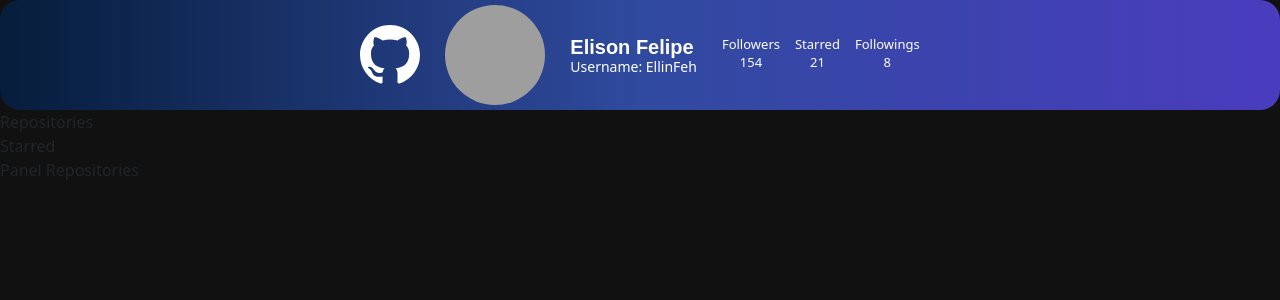
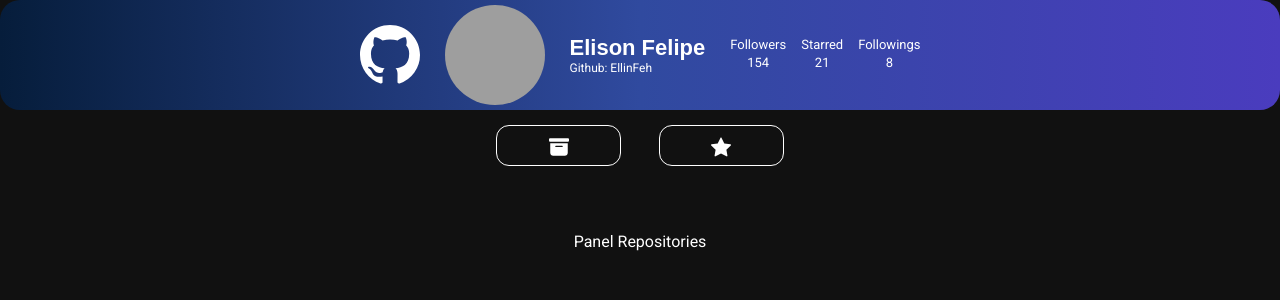
Before and after one commit to EllinFeh/Github-Interface, a React (Create React App) app: page / in a window 1280 px wide. Shown: the top 300 px of the page. Built offline with nearby package versions, Linux system fonts and the light colour scheme; grey boxes are pictures that could not be loaded.

Commit message:
Adicionado tabs do repo e starred

```diff
--- a/public/index.html
+++ b/public/index.html
@@ -3,6 +3,10 @@
 
 <head>
   <title>Github Interface</title>
+
+  <link rel="preconnect" href="https://fonts.googleapis.com">
+  <link rel="preconnect" href="https://fonts.gstatic.com" crossorigin>
+  <link href="https://fonts.googleapis.com/css2?family=Roboto:wght@100;400;900&display=swap" rel="stylesheet">
   <link href="https://cdn.jsdelivr.net/npm/bootstrap@5.3.2/dist/css/bootstrap.min.css" rel="stylesheet"
     integrity="sha384-T3c6CoIi6uLrA9TneNEoa7RxnatzjcDSCmG1MXxSR1GAsXEV/Dwwykc2MPK8M2HN" crossorigin="anonymous">
 
--- a/src/components/global/resetCSS.js
+++ b/src/components/global/resetCSS.js
@@ -39,6 +39,10 @@ html {
 body {
   background: #111111;
   margin: 0;
+  color: #ffffff;
+  font-family: Roboto, sans-serif;
+  user-select: none;
+
 }
 
 
--- a/src/components/profile/index.jsx
+++ b/src/components/profile/index.jsx
@@ -17,7 +17,7 @@ const Profile = () => {
 
                         <div>
                             <h1>Elison Felipe</h1>
-                            <h5>Username: EllinFeh</h5>
+                            <h5>Github: EllinFeh</h5>
                         </div>
 
                         <S.WrapperStatusCount>
--- a/src/components/profile/styled.js
+++ b/src/components/profile/styled.js
@@ -10,14 +10,14 @@ color: #ffffff;
 gap: 25px;
 
 h1{
-  font-size: 20px;
+  font-size: 22px;
 display: block;
 font-family: arial;
 font-weight: bold;
 }
 
 h5{
-  font-size: 14px;
+  font-size: 12px;
 }
 `;
 
--- a/src/components/repositories/index.jsx
+++ b/src/components/repositories/index.jsx
@@ -7,12 +7,24 @@ function Repositories() {
       SelectedTabPanelClassName="is-selected">
 
       <S.WrapperTabList>
-        <S.WrapperTab>Repositories</S.WrapperTab>
-        <S.WrapperTab>Starred</S.WrapperTab>
+
+        <S.WrapperTab>
+          <svg xmlns="http://www.w3.org/2000/svg" width="20" height="20" fill="currentColor" class="bi bi-archive-fill" viewBox="0 0 16 16">
+            <path d="M12.643 15C13.979 15 15 13.845 15 12.5V5H1v7.5C1 13.845 2.021 15 3.357 15h9.286zM5.5 7h5a.5.5 0 0 1 0 1h-5a.5.5 0 0 1 0-1zM.8 1a.8.8 0 0 0-.8.8V3a.8.8 0 0 0 .8.8h14.4A.8.8 0 0 0 16 3V1.8a.8.8 0 0 0-.8-.8H.8z" />
+          </svg>
+        </S.WrapperTab>
+
+        <S.WrapperTab>
+          <svg xmlns="http://www.w3.org/2000/svg" width="20" height="20" fill="currentColor" class="bi bi-star-fill" viewBox="0 0 16 16">
+            <path d="M3.612 15.443c-.386.198-.824-.149-.746-.592l.83-4.73L.173 6.765c-.329-.314-.158-.888.283-.95l4.898-.696L7.538.792c.197-.39.73-.39.927 0l2.184 4.327 4.898.696c.441.062.612.636.282.95l-3.522 3.356.83 4.73c.078.443-.36.79-.746.592L8 13.187l-4.389 2.256z" />
+          </svg>
+        </S.WrapperTab>
+
       </S.WrapperTabList>
 
       <S.WrapperTabPanel>Panel Repositories</S.WrapperTabPanel>
       <S.WrapperTabPanel>Panel Starred</S.WrapperTabPanel>
+
 
     </S.WrapperTabs>
   )
--- a/src/components/repositories/styled.js
+++ b/src/components/repositories/styled.js
@@ -6,13 +6,34 @@ export const WrapperTabs = styled(Tabs)`
 `;
 
 export const WrapperTab = styled(Tab)`
+padding: 8px;
+border-radius: 13px;
+font-size: 15px;
+width: 10%;
+max-width: 150px;
+min-width: 40px;
+text-align: center;
+border: 1.8px solid #ffffff;
+cursor: pointer;
 
+&:hover{
+    transform: skew(-5deg);
+    transition: 500ms;
+}
 `;
 
 export const WrapperTabList = styled(TabList)`
+margin: 15px;
+display: flex;
+align-items: center;
+justify-content: center;
+gap: 3%;
 
 `;
 
 export const WrapperTabPanel = styled(TabPanel)`
+margin: 5% 10% 0% 10%;
+border-radius: 10px;
+text-align: center;
 
 `;
```
